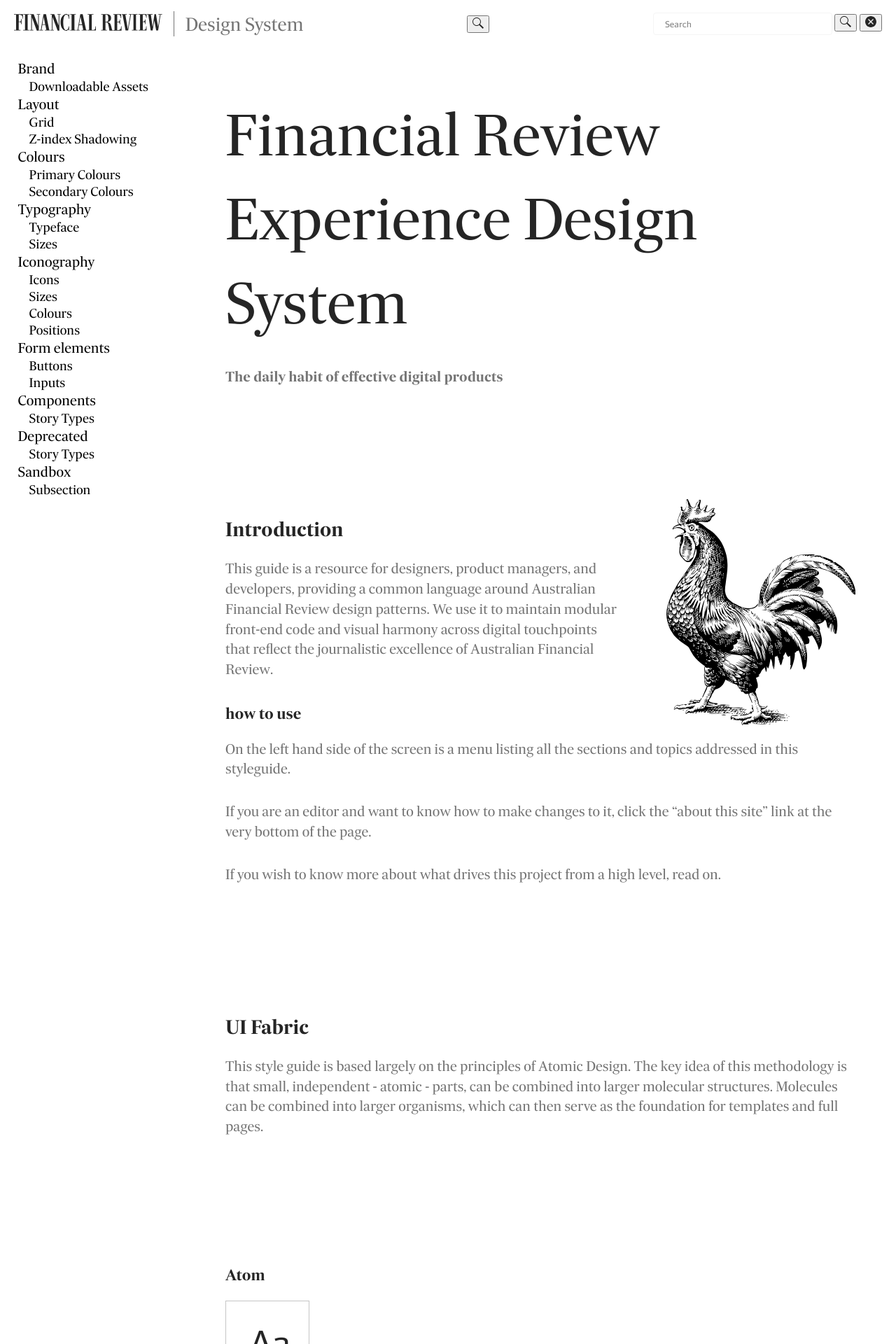
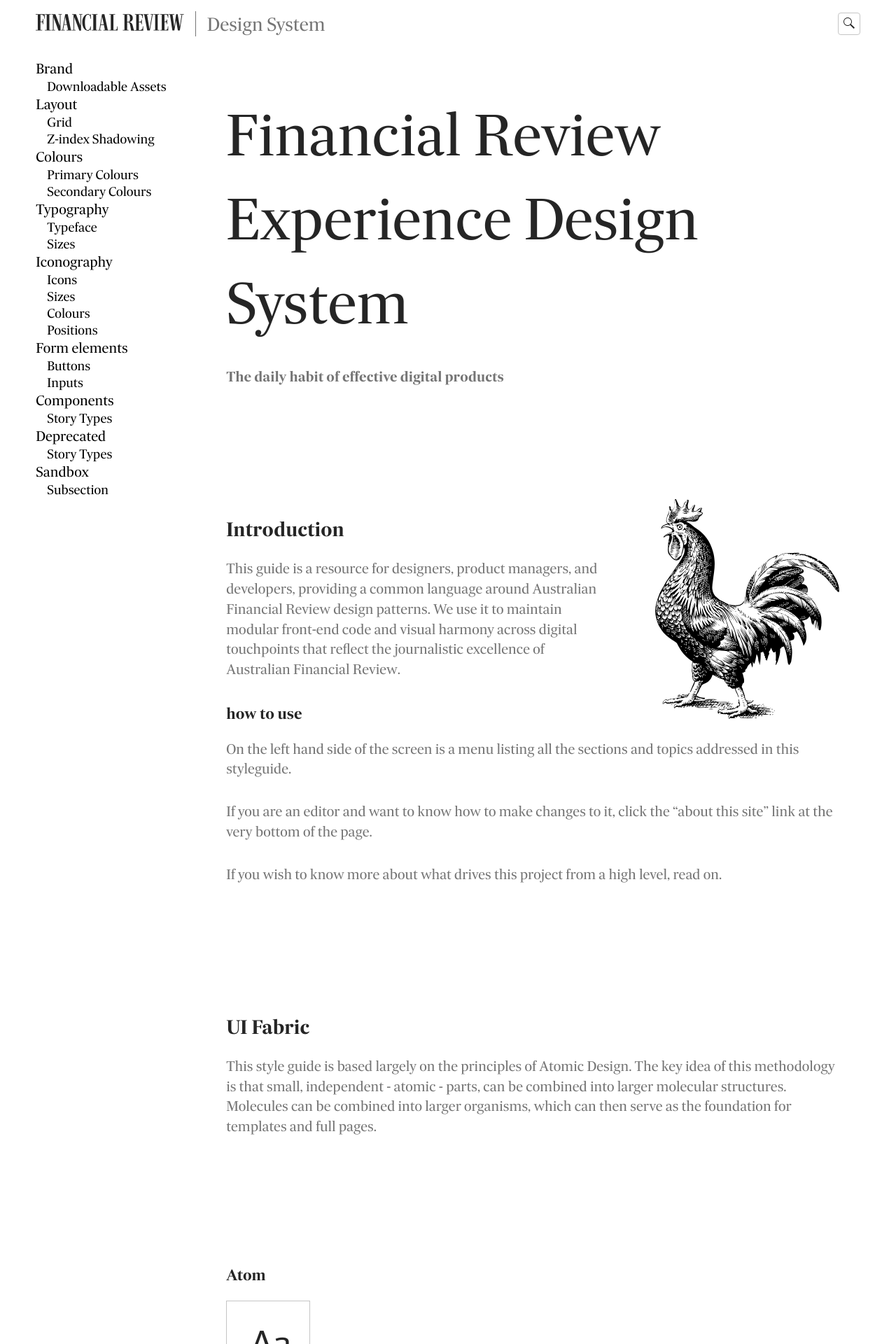
Before and after one commit to ffxstyleguide/styleguide-afr, a Jekyll site: the page built from index.html, in a window 1280 px wide. Shown: the top 1920 px of the page at 70% size. Built offline with Jekyll 4.4.1, drawn with Linux system fonts in a browser that asks for light colours.

Commit message:
styled header to match afr

```diff
--- a/_includes/header.html
+++ b/_includes/header.html
@@ -1,5 +1,5 @@
 <header class="styleguide-site-header">
-    <button class="styleguide-menu-toggle" type="button">{% include svg/icon--burger.svg %}</button>
+    <button class="styleguide-icon-button styleguide-menu-toggle" type="button">{% include svg/icon--burger.svg %}</button>
     <a class="styleguide-home-link" href="{{ site.github.url}}/"><span class="styleguide-logo">{% include svg/afr-logo.svg %}</span><span class="styleguide-tagline">{{ site.title }}</span></a>
     {% include search-form.html %}
 </header>
--- a/_includes/scripts/scripts-header-toggles.html
+++ b/_includes/scripts/scripts-header-toggles.html
@@ -11,6 +11,8 @@ require(['fmjs/toggle/fm.toggle'], function() {
         toggleEventDelay: 300,
         triggers: 'click',
         toggleClickOutside: true
+    }).on('click', function(){
+        $('#search-box').focus();
     });
 });
 </script>
--- a/_includes/search-form.html
+++ b/_includes/search-form.html
@@ -1,9 +1,9 @@
-<button class="styleguide-search-toggle" type="button">{% include svg/icon--search.svg title="site search toggle" %}</button>
+<button class="styleguide-icon-button styleguide-search-toggle" type="button">{% include svg/icon--search.svg title="site search toggle" %}</button>
 <form action="{{ site.github.url }}/search.html" method="get" class="styleguide-search-form">
   <label for="search-box" class="is-vishidden">Search</label>
-  <input type="text" id="search-box" placeholder="Search" class="styleguide-text-input" name="query">
+  <input type="text" id="search-box" placeholder="Search" class="styleguide-text-input search-box" name="query">
   <label for="search-submit" class="is-vishidden">Submit your search</label>
-  <button type="submit" id="search-submit" value="search">{% include svg/icon--search.svg %}</button>
+  <button class="styleguide-field-control search" type="submit" id="search-submit" value="search">{% include svg/icon--search.svg %}</button>
   <label for="search-reset" class="is-vishidden">Reset your search</label>
-  <button type="reset" name="search-reset" id="search-reset" value="reset">{% include svg/icon--cancel.svg %}</button>
+  <button class="styleguide-field-control reset" type="reset" name="search-reset" id="search-reset" value="reset">{% include svg/icon--cancel.svg %}</button>
 </form>
--- a/_sass/_base.scss
+++ b/_sass/_base.scss
@@ -48,7 +48,7 @@ body {
 // wrappers
 
 .styleguide-wrap {
-    margin: 102px 2vw 2vh;
+    margin: 102px 4vw 2vh;
 }
 
 // desktop later :D
--- a/_sass/_forms.scss
+++ b/_sass/_forms.scss
@@ -1,4 +1,4 @@
-// form elements
+// generic
 
 .styleguide-text-input {
     height: $tubby-unit * 2;
@@ -7,25 +7,55 @@
     border-radius: $tubby-unit / 4;
     font-family: $base-font-family-secondary;
     font-size: .75rem;
-    padding-left: $tubby-unit;
+    padding: $tubby-unit/2 $tubby-unit;
+}
+
+.styleguide-icon-button {
+    background-color: $white;
+    border: 1px solid $slate300;
+    border-radius: 4px;
+    box-shadow: none;
+    height: $tubby-unit*2;
+    width: $tubby-unit*2;
+    padding: 0;
+    transition: all .2s ease-in-out;
+}
+
+.styleguide-field-control {
+    background-color: transparent;
+    border: 0;
+    box-shadow: none;
+    padding: 0;
+    position: absolute;
+}
+
+// search form styles
+
+.styleguide-text-input.search-box {
+    width: 100%;
+    padding-left: $tubby-unit*2;
+    padding-right: $tubby-unit*2;
 }
 
 .styleguide-search-form {
-    position: relative;
+    @extend %is-vishidden;
+    top: 100%;
+    left: 4vw;
+    right: 4vw;
 }
 
-.styleguide-search-button {
-    background-image: url(img/icon--search.svg);
-    background-repeat: no-repeat;
-    background-size: 100% auto;
-    background-color: transparent;
-    cursor: pointer;
-    border: none;
-    height: 16px;
-    width: 16px;
-    position: absolute;
-    top: 8px;
-    right: 8px;
-    text-indent: -9999px;
-    overflow: hidden
+.styleguide-field-control.search {
+    left: $tubby-unit/2;
+    top: $tubby-unit/2;
 }
+.styleguide-field-control.reset {
+    right: $tubby-unit/2;
+    top: $tubby-unit/2;
+}
+
+@media (min-width: $bp-medium) {
+    .styleguide-search-form {
+        top: auto;
+        left: auto;
+    }
+}
--- a/_sass/_header.scss
+++ b/_sass/_header.scss
@@ -3,13 +3,14 @@
 .styleguide-site-header {
     background-color: $white;
     color: $slate500;
-    padding: $tubby-unit $gutter-unit;
+    padding: $tubby-unit 4vw;
     display: flex;
     flex-wrap: wrap;
     align-items: center;
     justify-content: space-between;
     position: fixed;
     top: 0;
+    width: 100%;
 }
 .styleguide-home-link {
     font-size: 1rem;
@@ -21,7 +22,6 @@
 }
 .styleguide-logo {
     display: block;
-    padding-right: $tubby-unit;
     svg {
         width: auto;
         height: $tubby-unit + $tubby-unit/2;
@@ -44,12 +44,14 @@
     .styleguide-site-header {
         position: static;
     }
-
     .styleguide-home-link {
         font-size: 1.2rem;
         display: flex;
         flex-wrap: wrap;
         align-items: center;
+    }
+    .styleguide-logo {
+        padding-right: $tubby-unit;
     }
     .styleguide-tagline {
         align-self: flex-start;
```
